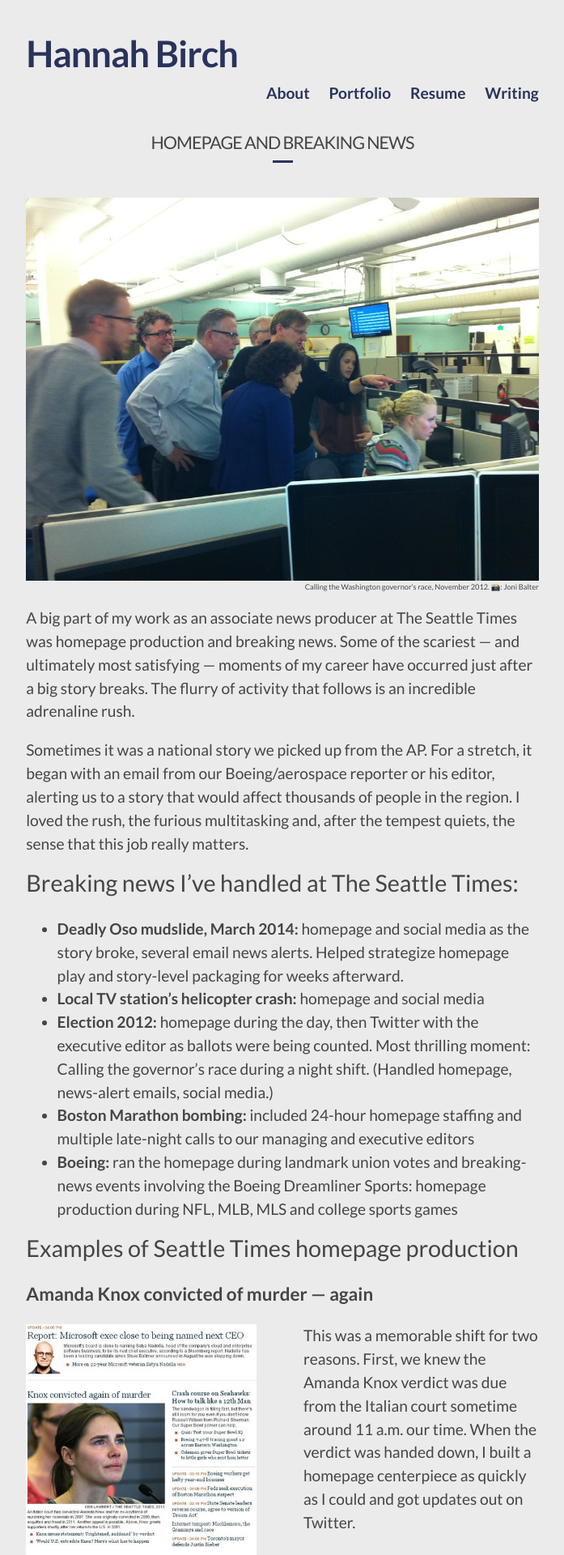
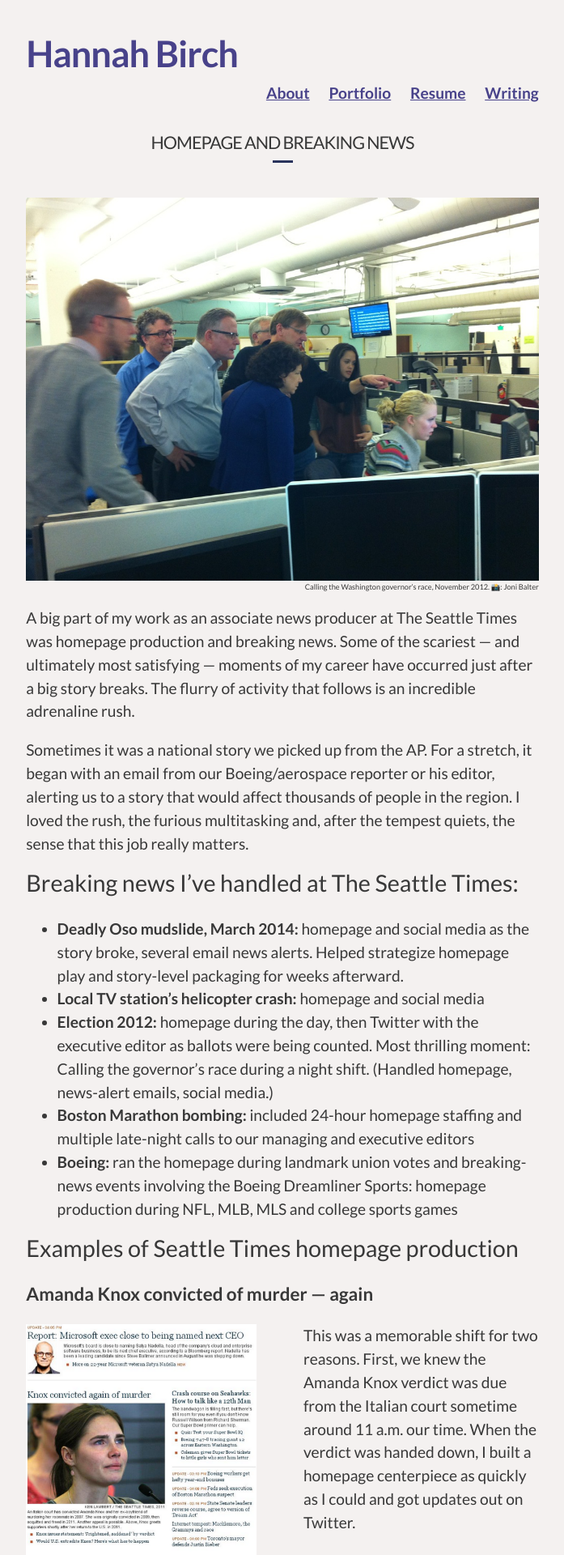
Before and after one commit to hannah-birch/hannah-birch.github.io, a Jekyll site: the page built from pages/portfolio/homepage-breaking-news.md, in a window 1280 px wide. Shown: the top 1920 px of the page at 81% size, without its empty margins (291-988 px from the left). Built offline with Jekyll 4.4.1, drawn with Linux system fonts in a browser that asks for light colours; nearby versions of some CDN libraries.

Commit message:
Updates color scheme based on Rob's post

```diff
--- a/_sass/_base.scss
+++ b/_sass/_base.scss
@@ -20,7 +20,7 @@ body {
     font-size: $base-font-size;
     line-height: $base-line-height;
     color: $text-color;
-    background-color: $background-color;
+    background-color: $bg-color;
     -webkit-text-size-adjust: 100%;
 }
 
@@ -39,7 +39,7 @@ ul, ol, dl, figure,
 hr {
   width: 33%;
   margin-left: 33%;
-  color: $accent-color;
+  color: $accent-color2;
   display: inline-block;
   margin-bottom: 1em;
 }
@@ -120,7 +120,7 @@ h3 {
  */
 a {
     color: $text-color;
-    text-decoration: none;
+    text-decoration: underline;
 
 
     &:hover {
@@ -135,8 +135,8 @@ a {
  * Blockquotes
  */
 blockquote {
-    color: $accent-color;
-    border-left: 4px solid $accent-color;
+    color: $accent-color2;
+    border-left: 4px solid $accent-color2;
     padding-left: $spacing-unit / 2;
     font-size: 18px;
     letter-spacing: -1px;
@@ -155,7 +155,7 @@ blockquote {
 pre,
 code {
     font-size: 15px;
-    border: 1px solid $accent-color;
+    border: 1px solid $accent-color2;
     border-radius: 3px;
     background-color: #eef;
 }
@@ -225,7 +225,7 @@ pre {
         vertical-align: middle;
 
         path {
-            fill: $accent-color;
+            fill: $accent-color2;
         }
     }
 }
--- a/_sass/_layout.scss
+++ b/_sass/_layout.scss
@@ -16,10 +16,11 @@
     letter-spacing: -1px;
     margin-bottom: 0.15em;
     float: none;
+    text-decoration: none;
 
     &,
     &:visited {
-        color: $accent-color;
+        color: $accent-color2;
     }
 
     @include breakpoint(600) {
@@ -34,8 +35,9 @@
     width: 100%;
 
     .page-link {
-        color: $accent-color;
+        color: $accent-color2;
         line-height: $base-line-height;
+        text-decoration: none;
     }
 
     .trigger a {
@@ -44,11 +46,11 @@
             margin-left: 20px;
         }
 
-        color: $accent-color;
+        color: $accent-color2;
     }
 
     .trigger a.active {
-        color: $accent-color;
+        color: $accent-color2;
     }
 
     @include breakpoint(600) {
@@ -73,7 +75,7 @@
     padding: $spacing-unit / 2 0;
 
     a {
-        color: $accent-color;
+        color: $accent-color2;
     }
 }
 
@@ -90,7 +92,7 @@
 
 .footer-col-wrapper {
     font-size: 12px;
-    color: $accent-color;
+    color: $accent-color2;
     @extend %clearfix;
 }
 
@@ -140,7 +142,8 @@
     margin: 0 auto;
 
     a {
-        color: $accent-color;
+        color: $accent-color1;
+        text-decoration: underline;
     }
 
     @include breakpoint(600) {
@@ -215,7 +218,7 @@ section.intro p span::after {
 }
 
 section.intro p span.adjective {
-  color: $accent-color;
+  color: $accent-color2;
 }
 
 div.highlights {
@@ -275,6 +278,6 @@ div.highlights {
     }
 
     a {
-        color: $accent-color;
+        color: $accent-color1;
     }
 }
--- a/css/main.scss
+++ b/css/main.scss
@@ -13,13 +13,22 @@ $base-line-height: 1.5em;
 
 $spacing-unit:     2em;
 
-$text-color:       #464545;
-$background-color: #EBEBEB;
+// Original color scheme
+// $text-color:       #464545;
+// $background-color: #EBEBEB;
+// $accent-color:     #29335C;
+// $accent-color-light: lighten($accent-color, 40%);
+// $accent-color-dark: darken($accent-color, 5%);
 
-$accent-color:     #29335C;
-$accent-color-light: lighten($accent-color, 40%);
-$accent-color-dark: darken($accent-color, 5%);
+// New Rob-inspired color scheme
+$accent-color2: hsl(245,35%,40%);
+$text-color: adjust-color( $accent-color2, $hue: -120deg, $saturation: -80, $lightness: -18 );
+$text-color-inverse: white;
+$bg-color: adjust-color( $accent-color2, $hue: 120deg, $saturation: -20, $lightness: 55 );
+$bg-color-alt: darken( $bg-color, 10% );
+$accent-color1: adjust-color( $bg-color, $saturation: 32, $lightness: -59 );
 
+// Img path
 $image-assets: "../assets/img";
 
 // Width of the content area
```
Also changed, not shown: 5 other files.
